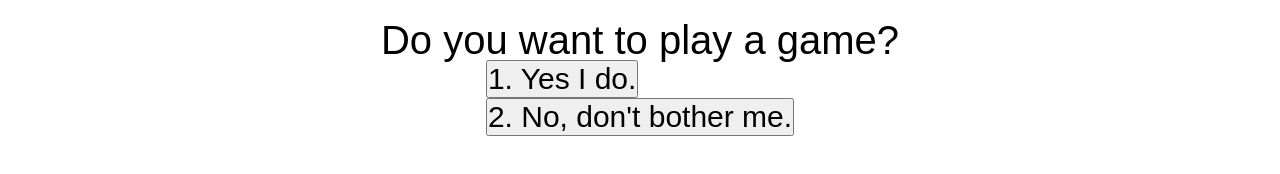
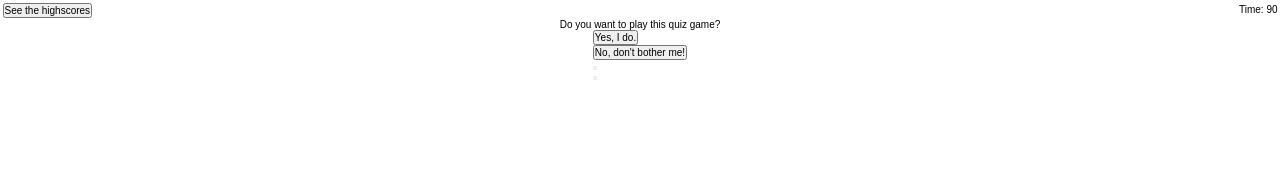
Before and after one commit to cwen13/Quizer, a plain HTML site: page index.html in a window 1280 px wide. Drawn offline with Linux system fonts and the light colour scheme.

Commit message:
redo HTML and adjust JS file

```diff
--- a/assets/css/style.css
+++ b/assets/css/style.css
@@ -17,7 +17,7 @@ header {
 }
 
 button {
-  visibility: hidden;
+  visibility: visible;
 }
 
 main {
@@ -29,10 +29,10 @@ main {
 }
 
 .timer {
-  visibility: hidden;
+  visibility: visible;
 }
 
 
-#quesiton {
-
+#quesiton ul ~ li {
+  font-size:4rem;
 }
--- a/assets/script.js
+++ b/assets/script.js
@@ -12,12 +12,12 @@ const QnAs = {
       "Answers": ["A","B","C","D"],
       "Answer": "C"}]}
 //-------------------------------------------->
-let highscoresEl = document.querySelector("#highscores");
 let timerEl = document.querySelector(".timer");
 let questionEl = document.querySelector("#question");
 let answersEl = document.querySelector("#answers");
 let resultEl = document.querySelector("#result");
-
+let answersEls = document.querySelectorAll("li");
+let buttonEls = document.querySelectorAll("button");
 let timeEl = document.querySelector("#time");
 let secondsLeft = 90;
 timeEl.textContent = secondsLeft
@@ -31,66 +31,36 @@ function timer () {
     } },1000);
 }
 
+function endTheGame() {
 
-
-function endTheGame() {
 }
 
 
-let answersList = document.createElement("ul");
-let answerEl1 = document.createElement("li");
-let answerEl2 = document.createElement("li");
-let answerEl3 = document.createElement("li");
-let answerEl4 = document.createElement("li");
-let buttonEl1 = document.createElement("button");
-let buttonEl2 = document.createElement("button");
-let buttonEl3 = document.createElement("button");
-let buttonEl4 = document.createElement("button");
 
 //let answers = [answerEl1,answerEl2,answerEl3,answerEl4,];
 //let buttons = [buttonEl1,buttonEl2,buttonEl3,buttonEl4,];
 
 
-function tearDownStart() {
-  answerEl1.removeChild(buttonEl1);
-  answerEl2.removeChild(buttonEl2);
-  answersList.removeChild(answerEl1);
-  answersList.removeChild(answerEl2);
+function endGame() {
+
+}
+
+function tearDown() {
+
 }
 
 function buildStartScreen() {
 
 
-  answersEl.appendChild(answersList);
-  buttonEl1.textContent = "1. Yes I do.";
-  answerEl1.appendChild(buttonEl1);
-  buttonEl1.setAttribute("class","yes");
-  buttonEl1.setAttribute("style","visibility: visible;");
-  answersList.appendChild(answerEl1);
-  buttonEl1.addEventListener("click", startTheGame);
-  buttonEl2.textContent = "2. No, don't bother me.";
-  answerEl2.appendChild(buttonEl2);
-  buttonEl1.setAttribute("class","no");
-  buttonEl2.setAttribute("style","visibility: visible;");
-  answersList.appendChild(answerEl2);
-  buttonEl2.addEventListener("click", endTheGame);
-  answersEl.appendChild(answersList);
-  answersEl.setAttribute("style","display: flex; flex-direction: column;\
-                          justify-content: center; font-size: 3rem;");
 }
 
 function startScreen() {
-  questionEl.textContent = "Do you want to play a game?";
-  questionEl.setAttribute("style","font-size: 4rem;")
-  buildStartScreen()
+
+
+
 }
 
 function startTheGame(QnAs) {
-  tearDownStart()
-  highscoresEl.setAttribute("visibility", "visible");
-  timerEl.setAttribute("visibility", "visible");
-  console.log(QnAs["questions"]);
-  questionEl.textContent = QnAs;
 
 }
 
--- a/index.html
+++ b/index.html
@@ -20,8 +20,15 @@
       </section>
     </header>
     <main>
-      <section id="question"></section>
-      <section id="answers"></section>
+      <section id="question">Do you want to play this quiz game?</section>
+      <section id="answers">
+	<ol start="A">
+	  <li><button type="button">Yes, I do.</button></li>
+	  <li><button type="button">No, don't bother me!</button></li>
+	  <li><button type="button"></button></li>
+	  <li><button type="button"></button></li>
+	</ol>
+    </section>
       <section id="result"></section>
     </main>
     <script src="./assets/script.js"></script>
```
